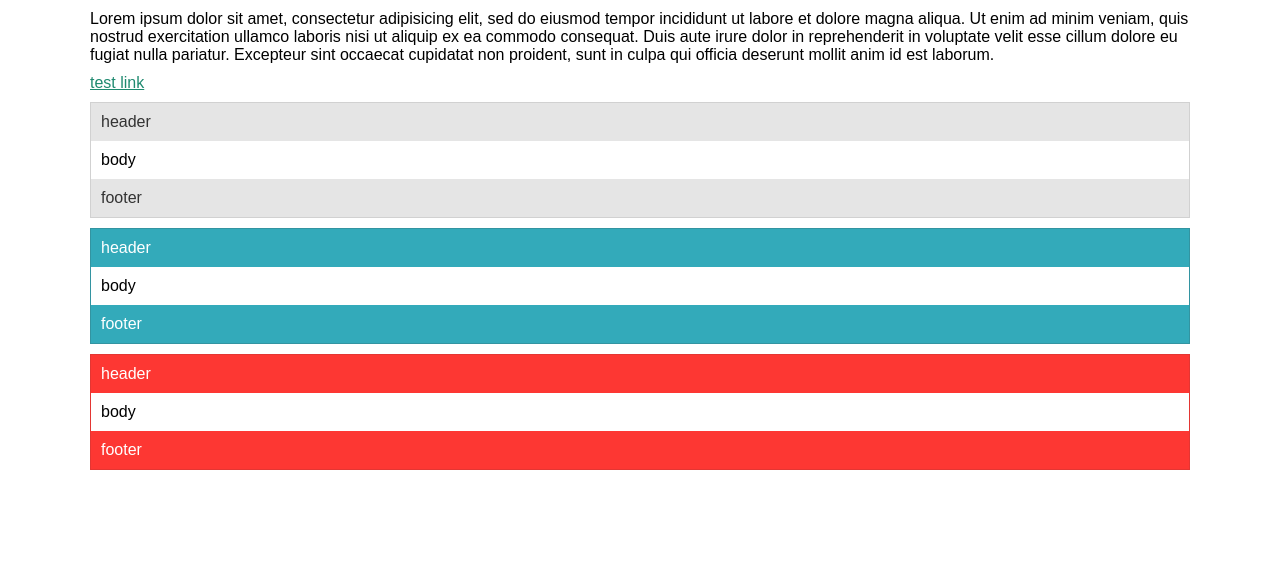
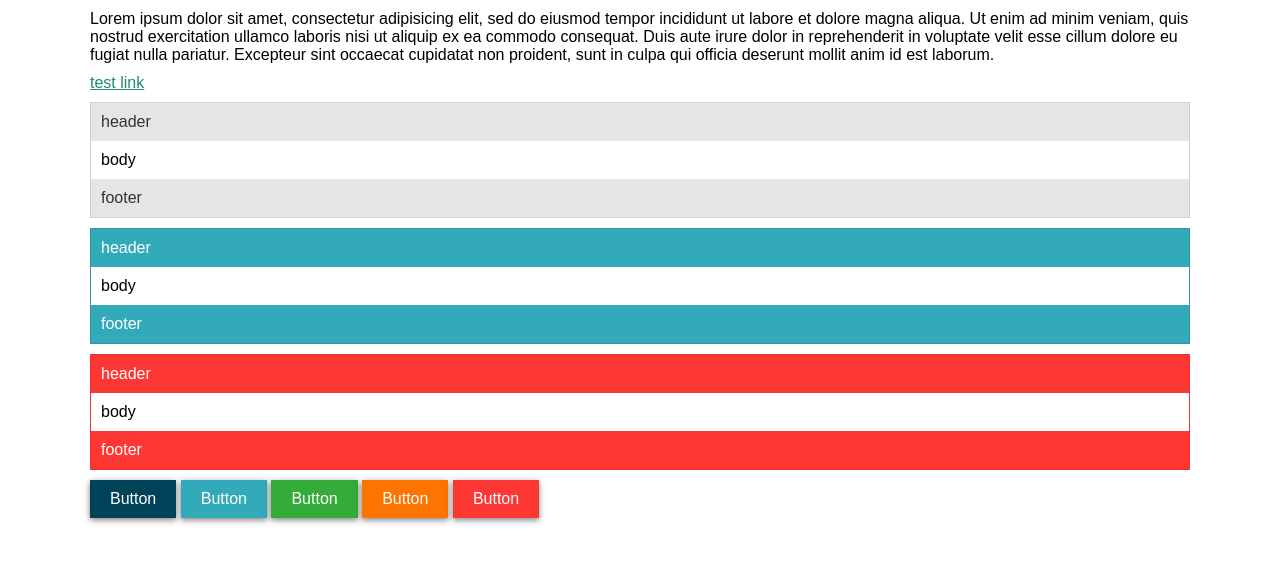
Before and after one commit to AlecBeltrami/jigsaw-ui, a website: page index.html in a window 1280 px wide. Drawn offline with Linux system fonts and the light colour scheme.

Commit message:
Add Button styles

```diff
--- a/index.html
+++ b/index.html
@@ -26,5 +26,13 @@
   <div class="panel__footer">footer</div>
 </div>
 
+<div>
+  <a href="#" class="btn btn--primary">Button</a>
+  <a href="#" class="btn btn--info">Button</a>
+  <a href="#" class="btn btn--success">Button</a>
+  <a href="#" class="btn btn--warning">Button</a>
+  <a href="#" class="btn btn--danger">Button</a>
+</div>
+
 </body>
 </html>
--- /dev/null
+++ b/stylesheets/components/button.css
@@ -0,0 +1,48 @@
+.btn {
+  display: inline-block;
+  text-decoration: none;
+  padding: 10px 20px;
+  box-shadow: 0 2px 6px rgba(0, 0, 0, 0.5);
+  color: #fff;
+  &:hover {
+    color: #fff;
+  }
+  &:active {
+    box-shadow: 0 1px 5px rgba(0, 0, 0, 0.4);
+  }
+}
+
+.btn--primary {
+  background: var(--primary-color);
+  &:hover {
+    background: color(var(--primary-color) blackness(+ 10%));
+  }
+}
+
+.btn--success {
+  background: var(--success-color);
+  &:hover {
+    background: color(var(--success-color) blackness(+ 10%));
+  }
+}
+
+.btn--info {
+  background: var(--info-color);
+  &:hover {
+    background: color(var(--info-color) blackness(+ 10%));
+  }
+}
+
+.btn--warning {
+  background: var(--warning-color);
+  &:hover {
+    background: color(var(--warning-color) blackness(+ 10%));
+  }
+}
+
+.btn--danger {
+  background: var(--danger-color);
+  &:hover {
+    background: color(var(--danger-color) blackness(+ 10%));
+  }
+}
```
